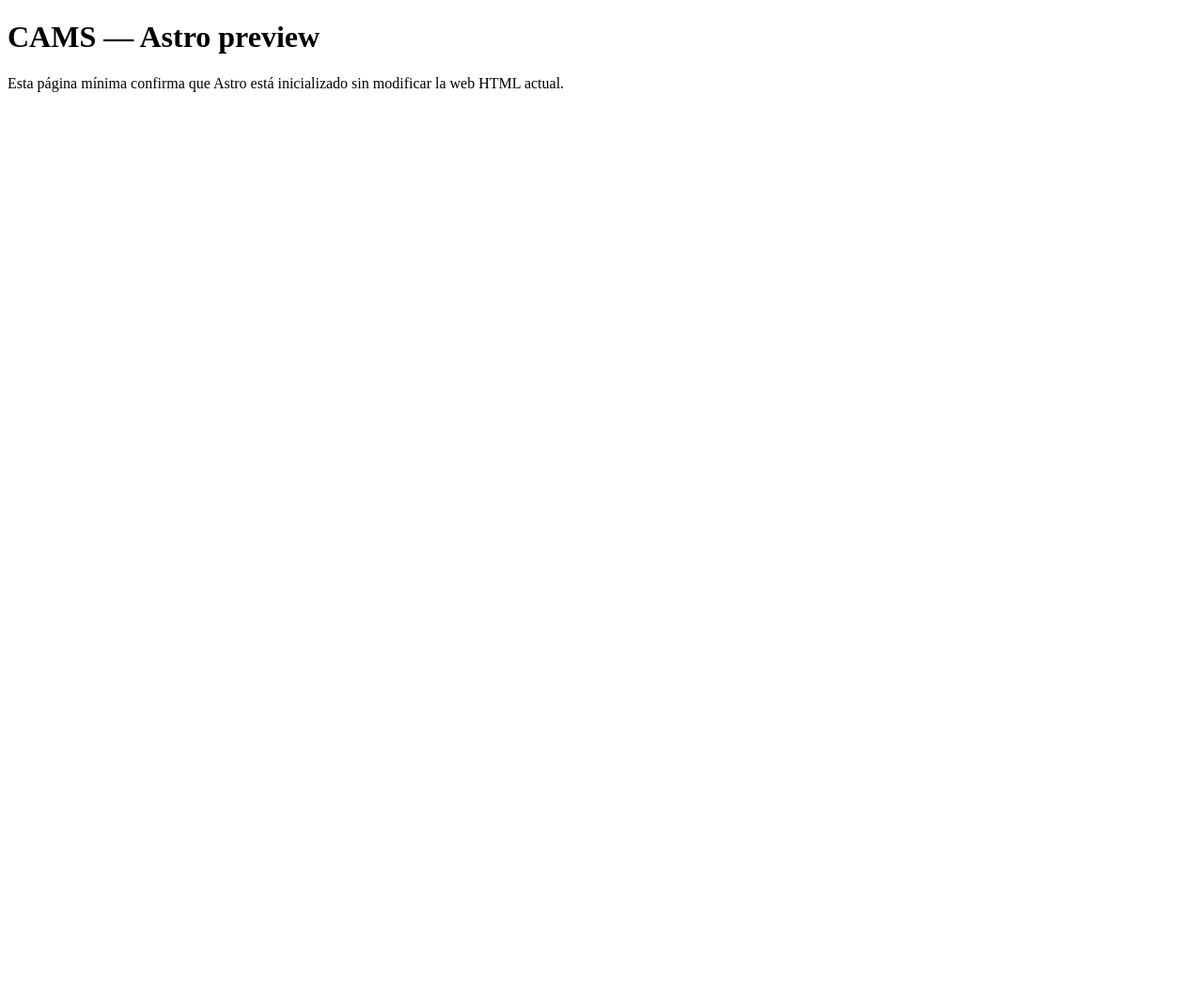
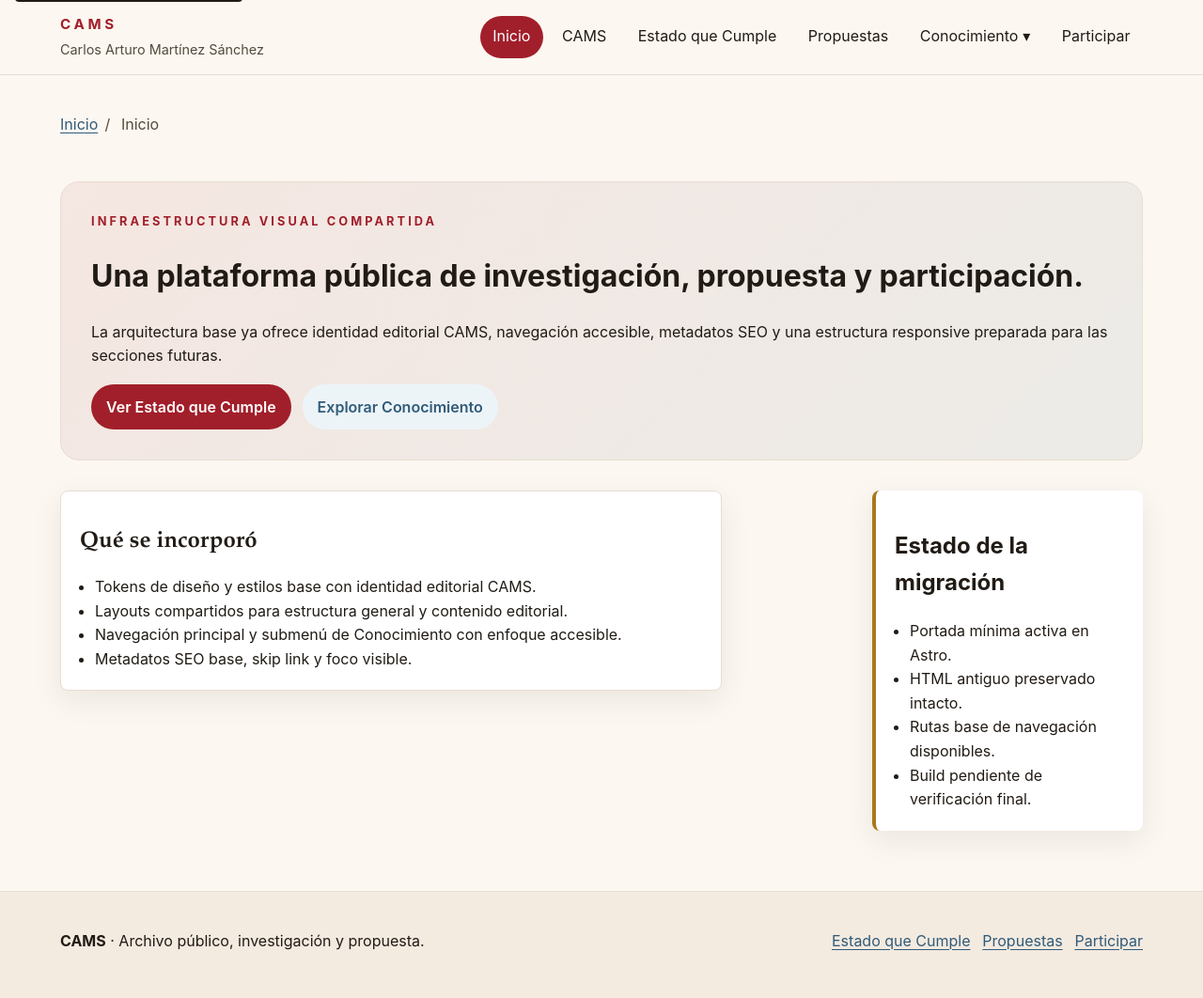
Before and after one commit to camscarlosmartinez/camscarlosmartinez.github.io, an Astro site: page / in a window 1280 px wide. Shown: the whole page at 94% size. Before the commit the page ends 800 px from the top, so only its background shows below. Built offline with nearby package versions, Linux system fonts and the light colour scheme; Astro itself is replaced by a stand-in of ours.

Commit message:
Fase 2 PROMPT 2: Infraestructura visual compartida, navegación accesible y layouts base
- Tokens de diseño CAMS: rojo, azul, dorado, verde sobrio y neutros cálidos
- Estilos base con identidad editorial contemporánea, no gubernamental
- BaseLayout.astro y ContentLayout.astro para estructura reutilizable
- Header.astro: navegación principal y submenú de Conocimiento
- Footer.astro, Breadcrumbs.astro, SkipLink.astro
- Menú móvil accesible con aria-expanded, aria-controls, cierre por Escape
- Foco visible con outline dorado, navegación por teclado funcional
- Ancho de lectura 60-75 caracteres, diseño responsive sin desplazamiento horizontal
- Portada inicial con mensaje sobre infraestructura compartida
- tsconfig.json: deprecación de baseUrl resuelta
- Build completada exitosamente sin errores
- HTML antiguo preservado intacto

```diff
--- /dev/null
+++ b/src/components/global/Breadcrumbs.astro
@@ -0,0 +1,16 @@
+---
+const { items = [] } = Astro.props;
+---
+
+<nav class="breadcrumbs" aria-label="Ruta de navegación">
+  <ol class="breadcrumbs__list">
+    <li class="breadcrumbs__item">
+      <a href="/">Inicio</a>
+    </li>
+    {items.map((item) => (
+      <li class="breadcrumbs__item">
+        {item.href ? <a href={item.href}>{item.label}</a> : <span>{item.label}</span>}
+      </li>
+    ))}
+  </ol>
+</nav>
--- /dev/null
+++ b/src/components/global/Footer.astro
@@ -0,0 +1,10 @@
+<footer class="site-footer">
+  <div class="container site-footer__inner">
+    <p><strong>CAMS</strong> · Archivo público, investigación y propuesta.</p>
+    <div class="site-footer__links">
+      <a href="/estado-que-cumple/">Estado que Cumple</a>
+      <a href="/propuestas/">Propuestas</a>
+      <a href="/participar/">Participar</a>
+    </div>
+  </div>
+</footer>
--- /dev/null
+++ b/src/components/global/Header.astro
@@ -0,0 +1,114 @@
+---
+const { currentPath = '/' } = Astro.props;
+
+const links = [
+  { href: '/', label: 'Inicio', current: currentPath === '/' },
+  { href: '/cams/', label: 'CAMS', current: currentPath.startsWith('/cams') },
+  { href: '/estado-que-cumple/', label: 'Estado que Cumple', current: currentPath.startsWith('/estado-que-cumple') },
+  { href: '/propuestas/', label: 'Propuestas', current: currentPath.startsWith('/propuestas') },
+  { href: '/conocimiento/', label: 'Conocimiento', current: currentPath.startsWith('/conocimiento') },
+  { href: '/participar/', label: 'Participar', current: currentPath.startsWith('/participar') },
+];
+
+const knowledgeLinks = [
+  { href: '/conocimiento/investigaciones/', label: 'Investigaciones' },
+  { href: '/conocimiento/documentos/', label: 'Documentos' },
+  { href: '/conocimiento/bitacora/', label: 'Bitácora' },
+  { href: '/conocimiento/observatorio/', label: 'Observatorio' },
+  { href: '/archivo/', label: 'Archivo' },
+];
+---
+
+<header class="site-header">
+  <div class="container site-header__inner">
+    <a class="brand" href="/" aria-label="CAMS Inicio">
+      <span class="brand__mark">CAMS</span>
+      <span class="brand__text">Carlos Arturo Martínez Sánchez</span>
+    </a>
+
+    <button class="mobile-toggle" type="button" aria-expanded="false" aria-controls="site-navigation" data-menu-toggle>
+      Menú
+    </button>
+
+    <nav class="site-nav" id="site-navigation" aria-label="Navegación principal">
+      <ul class="nav-list">
+        {links.map((link) => (
+          <li class:list={link.label === 'Conocimiento' ? ['nav-item', 'has-submenu'] : ['nav-item']}>
+            {link.label === 'Conocimiento' ? (
+              <div>
+                <button class="nav-link--button" type="button" aria-expanded="false" aria-controls={`submenu-${link.label.toLowerCase()}`} data-submenu-trigger>
+                  {link.label}
+                  <span aria-hidden="true">▾</span>
+                </button>
+                <ul class="submenu" id={`submenu-${link.label.toLowerCase()}`} hidden>
+                  {knowledgeLinks.map((subLink) => (
+                    <li>
+                      <a class="submenu-link" href={subLink.href}>{subLink.label}</a>
+                    </li>
+                  ))}
+                </ul>
+              </div>
+            ) : (
+              <a class="nav-link" href={link.href} aria-current={link.current ? 'page' : undefined}>
+                {link.label}
+              </a>
+            )}
+          </li>
+        ))}
+      </ul>
+    </nav>
+  </div>
+</header>
+
+<script>
+  const toggle = document.querySelector('[data-menu-toggle]');
+  const nav = document.getElementById('site-navigation');
+  const submenuTriggers = Array.from(document.querySelectorAll('[data-submenu-trigger]'));
+  const closeMenus = () => {
+    if (toggle) {
+      toggle.setAttribute('aria-expanded', 'false');
+    }
+    nav?.classList.remove('is-open');
+    submenuTriggers.forEach((trigger) => trigger.setAttribute('aria-expanded', 'false'));
+    document.querySelectorAll('.submenu').forEach((submenu) => submenu.setAttribute('hidden', ''));
+  };
+
+  toggle?.addEventListener('click', () => {
+    const isOpen = nav?.classList.toggle('is-open');
+    toggle.setAttribute('aria-expanded', String(Boolean(isOpen)));
+    if (!isOpen) {
+      closeMenus();
+    }
+  });
+
+  submenuTriggers.forEach((trigger) => {
+    trigger.addEventListener('click', () => {
+      const nextState = trigger.getAttribute('aria-expanded') === 'true' ? 'false' : 'true';
+      trigger.setAttribute('aria-expanded', nextState);
+      const targetId = trigger.getAttribute('aria-controls');
+      const submenu = document.getElementById(targetId ?? '');
+      if (submenu) {
+        submenu.hidden = nextState === 'false';
+      }
+    });
+  });
+
+  document.addEventListener('keydown', (event) => {
+    if (event.key === 'Escape') {
+      closeMenus();
+      const activeTrigger = document.activeElement instanceof HTMLElement ? document.activeElement : null;
+      if (activeTrigger && activeTrigger instanceof HTMLElement && activeTrigger.dataset.menuToggle) {
+        activeTrigger.focus();
+      }
+    }
+  });
+
+  nav?.querySelectorAll('a').forEach((link) => {
+    link.addEventListener('click', () => {
+      closeMenus();
+      if (toggle) {
+        toggle.focus();
+      }
+    });
+  });
+</script>
--- /dev/null
+++ b/src/components/global/SkipLink.astro
@@ -0,0 +1 @@
+<a class="skip-link" href="#main-content">Saltar al contenido principal</a>
--- /dev/null
+++ b/src/layouts/BaseLayout.astro
@@ -0,0 +1,37 @@
+---
+import '../styles/global.css';
+import SkipLink from '../components/global/SkipLink.astro';
+import Header from '../components/global/Header.astro';
+import Footer from '../components/global/Footer.astro';
+
+const {
+  title = 'CAMS',
+  description = 'Plataforma pública de investigación, propuestas y participación de CAMS.',
+  currentPath = '/',
+} = Astro.props;
+
+const siteTitle = title === 'CAMS' ? 'CAMS — Carlos Arturo Martínez Sánchez' : `${title} · CAMS`;
+const canonicalPath = Astro.url.pathname === '/' ? '/' : Astro.url.pathname.replace(/\/$/, '');
+const canonicalUrl = new URL(canonicalPath, Astro.site ?? 'https://camscarlosmartinez.github.io').toString();
+---
+
+<html lang="es">
+  <head>
+    <meta charset="utf-8" />
+    <meta name="viewport" content="width=device-width, initial-scale=1" />
+    <meta name="description" content={description} />
+    <meta name="generator" content={Astro.generator} />
+    <link rel="canonical" href={canonicalUrl} />
+    <title>{siteTitle}</title>
+  </head>
+  <body>
+    <SkipLink />
+    <div class="site-shell">
+      <Header currentPath={currentPath} />
+      <main id="main-content" tabindex="-1">
+        <slot />
+      </main>
+      <Footer />
+    </div>
+  </body>
+</html>
--- /dev/null
+++ b/src/layouts/ContentLayout.astro
@@ -0,0 +1,30 @@
+---
+import BaseLayout from './BaseLayout.astro';
+import Breadcrumbs from '../components/global/Breadcrumbs.astro';
+
+const {
+  title,
+  description,
+  currentPath = '/',
+  breadcrumbs = [],
+} = Astro.props;
+---
+
+<BaseLayout title={title} description={description} currentPath={currentPath}>
+  <div class="page">
+    <div class="container content-layout">
+      {breadcrumbs.length > 0 && <Breadcrumbs items={breadcrumbs} />}
+      <header class="content-hero">
+        <slot name="hero" />
+      </header>
+      <div class="content-body">
+        <div class="content-main prose">
+          <slot />
+        </div>
+        <aside class="content-side" aria-label="Contexto de la página">
+          <slot name="sidebar" />
+        </aside>
+      </div>
+    </div>
+  </div>
+</BaseLayout>
--- a/src/pages/index.astro
+++ b/src/pages/index.astro
@@ -1,17 +1,40 @@
 ---
-const title = 'CAMS — Astro preview';
+import ContentLayout from '../layouts/ContentLayout.astro';
 ---
 
-<html lang="es">
-  <head>
-    <meta charset="utf-8" />
-    <meta name="viewport" content="width=device-width, initial-scale=1" />
-    <title>{title}</title>
-  </head>
-  <body>
-    <main>
-      <h1>{title}</h1>
-      <p>Esta página mínima confirma que Astro está inicializado sin modificar la web HTML actual.</p>
-    </main>
-  </body>
-</html>
+<ContentLayout
+  title="Inicio"
+  description="Infraestructura visual compartida para CAMS, con navegación base, identidad editorial y layouts accesibles."
+  currentPath="/"
+  breadcrumbs={[{ label: 'Inicio' }]}
+>
+  <Fragment slot="hero">
+    <p class="eyebrow">Infraestructura visual compartida</p>
+    <h1>Una plataforma pública de investigación, propuesta y participación.</h1>
+    <p>La arquitectura base ya ofrece identidad editorial CAMS, navegación accesible, metadatos SEO y una estructura responsive preparada para las secciones futuras.</p>
+    <div class="hero-actions">
+      <a class="button button--primary" href="/estado-que-cumple/">Ver Estado que Cumple</a>
+      <a class="button button--secondary" href="/conocimiento/">Explorar Conocimiento</a>
+    </div>
+  </Fragment>
+
+  <section class="note-panel">
+    <h2>Qué se incorporó</h2>
+    <ul class="stack-list">
+      <li>Tokens de diseño y estilos base con identidad editorial CAMS.</li>
+      <li>Layouts compartidos para estructura general y contenido editorial.</li>
+      <li>Navegación principal y submenú de Conocimiento con enfoque accesible.</li>
+      <li>Metadatos SEO base, skip link y foco visible.</li>
+    </ul>
+  </section>
+
+  <Fragment slot="sidebar">
+    <h2>Estado de la migración</h2>
+    <ul class="stack-list">
+      <li>Portada mínima activa en Astro.</li>
+      <li>HTML antiguo preservado intacto.</li>
+      <li>Rutas base de navegación disponibles.</li>
+      <li>Build pendiente de verificación final.</li>
+    </ul>
+  </Fragment>
+</ContentLayout>
--- /dev/null
+++ b/src/styles/global.css
@@ -0,0 +1,428 @@
+:root {
+  color-scheme: light;
+  --color-cams-red: #a11f2a;
+  --color-cams-red-dark: #6f1420;
+  --color-cams-blue: #315b78;
+  --color-cams-blue-soft: #edf4f8;
+  --color-cams-gold: #a9781d;
+  --color-cams-gold-soft: #f8efe0;
+  --color-cams-green: #3f5b46;
+  --color-cams-green-soft: #ecf4eb;
+  --color-neutral-50: #fcf7f1;
+  --color-neutral-100: #f3eae0;
+  --color-neutral-200: #e7ddd0;
+  --color-neutral-700: #534b3d;
+  --color-neutral-900: #211b15;
+  --font-sans: "Inter", "Segoe UI", Roboto, "Helvetica Neue", Arial, sans-serif;
+  --font-serif: "Iowan Old Style", "Palatino Linotype", "Book Antiqua", Georgia, serif;
+  --container-width: 72rem;
+  --content-width: 44rem;
+  --radius-sm: 0.25rem;
+  --radius-md: 0.5rem;
+  --shadow-soft: 0 10px 32px rgba(33, 27, 21, 0.08);
+}
+
+* {
+  box-sizing: border-box;
+}
+
+html {
+  scroll-behavior: smooth;
+}
+
+body {
+  margin: 0;
+  font-family: var(--font-sans);
+  color: var(--color-neutral-900);
+  background: var(--color-neutral-50);
+  line-height: 1.6;
+  min-height: 100vh;
+}
+
+a {
+  color: var(--color-cams-blue);
+  text-decoration-thickness: 0.08em;
+  text-underline-offset: 0.16em;
+}
+
+a:hover,
+a:focus-visible {
+  color: var(--color-cams-red);
+}
+
+:focus-visible {
+  outline: 3px solid var(--color-cams-gold);
+  outline-offset: 2px;
+}
+
+.skip-link {
+  position: absolute;
+  left: 1rem;
+  top: -3rem;
+  z-index: 100;
+  padding: 0.75rem 1rem;
+  background: var(--color-neutral-900);
+  color: #fff;
+  border-radius: var(--radius-sm);
+}
+
+.skip-link:focus {
+  top: 1rem;
+}
+
+.site-shell {
+  min-height: 100vh;
+  display: flex;
+  flex-direction: column;
+}
+
+.site-header {
+  position: sticky;
+  top: 0;
+  z-index: 30;
+  background: rgba(252, 247, 241, 0.97);
+  backdrop-filter: blur(10px);
+  border-bottom: 1px solid var(--color-neutral-200);
+}
+
+.container {
+  width: min(100% - 2rem, var(--container-width));
+  margin-inline: auto;
+}
+
+.site-header__inner {
+  display: flex;
+  align-items: center;
+  justify-content: space-between;
+  gap: 1rem;
+  padding: 0.9rem 0;
+}
+
+.brand {
+  display: inline-flex;
+  flex-direction: column;
+  gap: 0.15rem;
+  color: var(--color-neutral-900);
+  text-decoration: none;
+  min-width: 0;
+}
+
+.brand__mark {
+  font-size: 0.95rem;
+  font-weight: 700;
+  letter-spacing: 0.24em;
+  text-transform: uppercase;
+  color: var(--color-cams-red);
+}
+
+.brand__text {
+  font-size: 0.9rem;
+  color: var(--color-neutral-700);
+}
+
+.mobile-toggle {
+  display: none;
+  border: 1px solid var(--color-neutral-200);
+  background: #fff;
+  color: var(--color-neutral-900);
+  padding: 0.65rem 0.9rem;
+  border-radius: 999px;
+  font: inherit;
+  cursor: pointer;
+}
+
+.site-nav {
+  display: flex;
+  align-items: center;
+}
+
+.nav-list {
+  display: flex;
+  align-items: center;
+  gap: 0.4rem;
+  list-style: none;
+  margin: 0;
+  padding: 0;
+  flex-wrap: wrap;
+}
+
+.nav-item {
+  position: relative;
+}
+
+.nav-link,
+.nav-link--button {
+  display: inline-flex;
+  align-items: center;
+  gap: 0.3rem;
+  padding: 0.6rem 0.85rem;
+  border-radius: 999px;
+  border: 0;
+  background: transparent;
+  color: var(--color-neutral-900);
+  font: inherit;
+  cursor: pointer;
+  text-decoration: none;
+  white-space: nowrap;
+}
+
+.nav-link:hover,
+.nav-link:focus-visible,
+.nav-link--button:hover,
+.nav-link--button:focus-visible {
+  background: var(--color-cams-blue-soft);
+  color: var(--color-cams-red);
+}
+
+.nav-link[aria-current="page"],
+.nav-link--button[aria-expanded="true"] {
+  background: var(--color-cams-red);
+  color: #fff;
+}
+
+.has-submenu {
+  position: relative;
+}
+
+.submenu {
+  position: absolute;
+  top: calc(100% + 0.4rem);
+  left: 0;
+  min-width: 12rem;
+  padding: 0.5rem;
+  margin: 0;
+  list-style: none;
+  background: #fff;
+  border: 1px solid var(--color-neutral-200);
+  border-radius: var(--radius-md);
+  box-shadow: var(--shadow-soft);
+}
+
+.submenu[hidden] {
+  display: none;
+}
+
+.submenu-link {
+  display: block;
+  padding: 0.55rem 0.65rem;
+  border-radius: var(--radius-sm);
+  color: var(--color-neutral-900);
+  text-decoration: none;
+}
+
+.submenu-link:hover,
+.submenu-link:focus-visible {
+  background: var(--color-cams-blue-soft);
+  color: var(--color-cams-red);
+}
+
+main {
+  flex: 1;
+}
+
+.page {
+  padding: 2.5rem 0 4rem;
+}
+
+.content-layout {
+  display: grid;
+  gap: 2rem;
+}
+
+.content-hero {
+  background: linear-gradient(135deg, rgba(161, 31, 42, 0.08), rgba(49, 91, 120, 0.08));
+  border: 1px solid var(--color-neutral-200);
+  border-radius: 1.25rem;
+  padding: 2rem;
+}
+
+.content-body {
+  display: grid;
+  grid-template-columns: minmax(0, 1fr) 18rem;
+  gap: 2rem;
+  align-items: start;
+}
+
+.content-main {
+  max-width: var(--content-width);
+}
+
+.content-side {
+  padding: 1.25rem;
+  border-left: 4px solid var(--color-cams-gold);
+  background: #fff;
+  border-radius: var(--radius-md);
+  box-shadow: var(--shadow-soft);
+}
+
+.eyebrow {
+  margin: 0 0 0.5rem;
+  font-size: 0.8rem;
+  font-weight: 700;
+  letter-spacing: 0.24em;
+  text-transform: uppercase;
+  color: var(--color-cams-red);
+}
+
+.prose h1,
+.prose h2,
+.prose h3 {
+  font-family: var(--font-serif);
+  line-height: 1.2;
+}
+
+.prose p,
+.prose ul,
+.prose ol {
+  max-width: 68ch;
+}
+
+.hero-actions {
+  display: flex;
+  gap: 0.75rem;
+  flex-wrap: wrap;
+  margin-top: 1.1rem;
+}
+
+.button {
+  display: inline-flex;
+  align-items: center;
+  justify-content: center;
+  padding: 0.7rem 1rem;
+  border-radius: 999px;
+  font-weight: 600;
+  text-decoration: none;
+}
+
+.button--primary {
+  background: var(--color-cams-red);
+  color: #fff;
+}
+
+.button--secondary {
+  background: var(--color-cams-blue-soft);
+  color: var(--color-cams-blue);
+}
+
+.note-panel,
+.info-list {
+  background: #fff;
+  border: 1px solid var(--color-neutral-200);
+  border-radius: var(--radius-md);
+  padding: 1.25rem;
+  box-shadow: var(--shadow-soft);
+}
+
+.stack-list {
+  padding-left: 1rem;
+  margin: 0;
+}
+
+.site-footer {
+  border-top: 1px solid var(--color-neutral-200);
+  background: var(--color-neutral-100);
+  padding: 1.5rem 0 2rem;
+}
+
+.site-footer__inner {
+  display: flex;
+  justify-content: space-between;
+  gap: 1rem;
+  flex-wrap: wrap;
+  align-items: center;
+}
+
+.site-footer__links {
+  display: flex;
+  flex-wrap: wrap;
+  gap: 0.8rem;
+}
+
+.breadcrumbs {
+  margin-bottom: 1rem;
+}
+
+.breadcrumbs__list {
+  display: flex;
+  flex-wrap: wrap;
+  gap: 0.45rem;
+  list-style: none;
+  padding: 0;
+  margin: 0;
+  color: var(--color-neutral-700);
+}
+
+.breadcrumbs__item + .breadcrumbs__item::before {
+  content: "/";
+  margin-right: 0.45rem;
+  color: var(--color-neutral-700);
+}
+
+@media (max-width: 860px) {
+  .mobile-toggle {
+    display: inline-flex;
+  }
+
+  .site-nav {
+    position: absolute;
+    top: calc(100% + 0.25rem);
+    right: 1rem;
+    left: 1rem;
+    background: #fff;
+    border: 1px solid var(--color-neutral-200);
+    border-radius: var(--radius-md);
+    box-shadow: var(--shadow-soft);
+    display: none;
+    padding: 1rem;
+  }
+
+  .site-nav.is-open {
+    display: block;
+  }
+
+  .nav-list {
+    flex-direction: column;
+    align-items: stretch;
+  }
+
+  .nav-link,
+  .nav-link--button {
+    width: 100%;
+    justify-content: space-between;
+  }
+
+  .submenu {
+    position: static;
+    border: 0;
+    box-shadow: none;
+    padding: 0.35rem 0 0 1rem;
+    background: transparent;
+  }
+
+  .content-body {
+    grid-template-columns: minmax(0, 1fr);
+  }
+
+  .content-side {
+    border-left: 0;
+    border-top: 4px solid var(--color-cams-gold);
+  }
+}
+
+@media (max-width: 480px) {
+  .container {
+    width: min(100% - 1rem, var(--container-width));
+  }
+
+  .site-header__inner {
+    padding: 0.75rem 0;
+  }
+
+  .content-hero {
+    padding: 1.25rem;
+  }
+
+  .button {
+    width: 100%;
+  }
+}
--- a/tsconfig.json
+++ b/tsconfig.json
@@ -1,6 +1,7 @@
 {
   "extends": "astro/tsconfigs/strict",
   "compilerOptions": {
-    "baseUrl": "."
+    "baseUrl": ".",
+    "ignoreDeprecations": "6.0"
   }
 }
```
Also changed, not shown: docs/CAMS_V7_ESTADO.md (+42 -3 lines).
